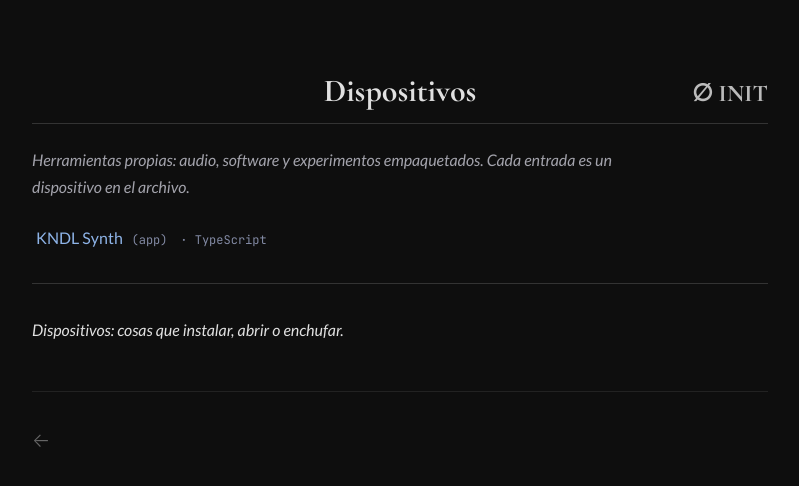
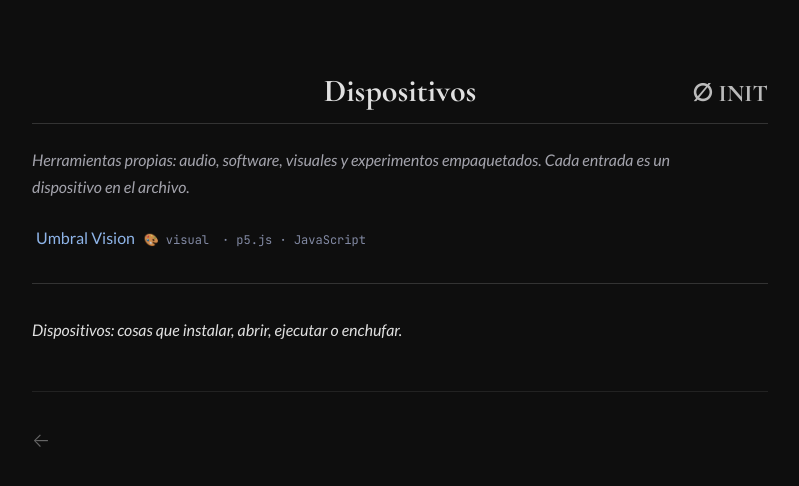
Before and after one commit to hugomoraga/kndl000, a Jekyll site: the page built from dispositivos/index.md, in a window 1280 px wide. Shown: the top 486 px of the page, without its empty margins (240-1039 px from the left). Built offline with Jekyll 4.4.1, drawn with Linux system fonts in a browser that asks for light colours.

Commit message:
feat: visual generator page and enhanced devices section
- _layouts/generator.html — fullscreen p5.js visual generator with overlay controls (15 effects, audio-reactive, auto-transition)
- New kind options: visual (🎨), hardware (🔧)
- Devices section symbol: ◇ → ⚙
- Add Umbral Vision device entry with link to live generator
- Remove placeholder ejemplo.md
- Update admin/config.yml kind options

```diff
--- a/_layouts/dispositivo.html
+++ b/_layouts/dispositivo.html
@@ -11,7 +11,7 @@
   </head>
   <body>
     <main class="dispositivo-page">
-      {% include title.html symbol="◇" %}
+      {% include title.html symbol="⚙" %}
 
       {% if page.description %}
       <p class="dispositivo-page__lead">{{ page.description }}</p>
@@ -20,7 +20,7 @@
       {% if page.kind or page.date or page.tech or page.formats or page.platform or page.repo or page.demo_url %}
       <div class="dispositivo-meta">
         {% if page.kind %}
-        <span class="dispositivo-meta__badge dispositivo-meta__badge--{{ page.kind }}">{% case page.kind %}{% when 'vst' %}VST{% when 'app' %}App{% when 'tool' %}Herramienta{% else %}{{ page.kind }}{% endcase %}</span>
+        <span class="dispositivo-meta__badge dispositivo-meta__badge--{{ page.kind }}">{% case page.kind %}{% when 'vst' %}🔌 VST{% when 'app' %}📱 App{% when 'tool' %}🛠️ Tool{% when 'visual' %}🎨 Visual{% when 'hardware' %}🔧 Hardware{% when 'plugin' %}🔌 Plugin{% else %}{{ page.kind }}{% endcase %}</span>
         {% endif %}
         {% if page.date %}
         <span>{{ page.date | date: "%d %B %Y" }}</span>
--- a/admin/config.yml
+++ b/admin/config.yml
@@ -204,7 +204,7 @@
         name: kind
         widget: select
         required: false
-        options: [vst, app, tool]
+        options: [vst, app, tool, visual, hardware, plugin]
       - { label: Tech, name: tech, widget: string, required: false }
       - { label: "Demo URL", name: demo_url, widget: string, required: false }
       - { label: "Repo URL", name: repo, widget: string, required: false }
--- a/assets/css/style.css
+++ b/assets/css/style.css
@@ -2052,6 +2052,18 @@
   color: #9fd4cc;
 }
 
+.dispositivo-meta__badge--visual {
+  background: rgba(180, 100, 60, 0.2);
+  border-color: rgba(200, 120, 80, 0.4);
+  color: #e8b890;
+}
+
+.dispositivo-meta__badge--hardware {
+  background: rgba(100, 160, 100, 0.2);
+  border-color: rgba(120, 180, 120, 0.4);
+  color: #a8d8a8;
+}
+
 .dispositivo-meta__tech {
   font-family: var(--font-mono);
   font-size: 0.82rem;
--- a/dispositivos/index.md
+++ b/dispositivos/index.md
@@ -1,10 +1,10 @@
 ---
 layout: default
 title: Dispositivos
-description: "Plugins, VST, aplicaciones y herramientas para mentes creativas — KNDL 000."
+description: "Plugins, VST, aplicaciones, visuales y herramientas para mentes creativas — KNDL 000."
 ---
 
-<p class="dispositivo-index-lead">Herramientas propias: audio, software y experimentos empaquetados. Cada entrada es un dispositivo en el archivo.</p>
+<p class="dispositivo-index-lead">Herramientas propias: audio, software, visuales y experimentos empaquetados. Cada entrada es un dispositivo en el archivo.</p>
 
 {% assign sorted = site.dispositivos | sort: "date" | reverse %}
 
@@ -16,10 +16,13 @@
       {% if d.kind %}
         <span class="dispositivo-list__kind">
           {% case d.kind %}
-            {% when "vst" %}(VST)
-            {% when "app" %}(app)
-            {% when "tool" %}(herramienta)
-            {% else %}({{ d.kind }})
+            {% when "vst" %}🔌 VST
+            {% when "app" %}📱 app
+            {% when "tool" %}🛠️ herramienta
+            {% when "visual" %}🎨 visual
+            {% when "hardware" %}🔧 hardware
+            {% when "plugin" %}🔌 plugin
+            {% else %}· {{ d.kind }}
           {% endcase %}
         </span>
       {% endif %}
@@ -32,4 +35,4 @@
 
 ---
 
-_Dispositivos: cosas que instalar, abrir o enchufar._
+_Dispositivos: cosas que instalar, abrir, ejecutar o enchufar._
```
Also changed, not shown: _layouts/generator.html (added, +36 -0 lines), content/collections/_dispositivos/ejemplo.md (deleted, +0 -13 lines), content/collections/_dispositivos/umbral-vision.md (added, +22 -0 lines).
